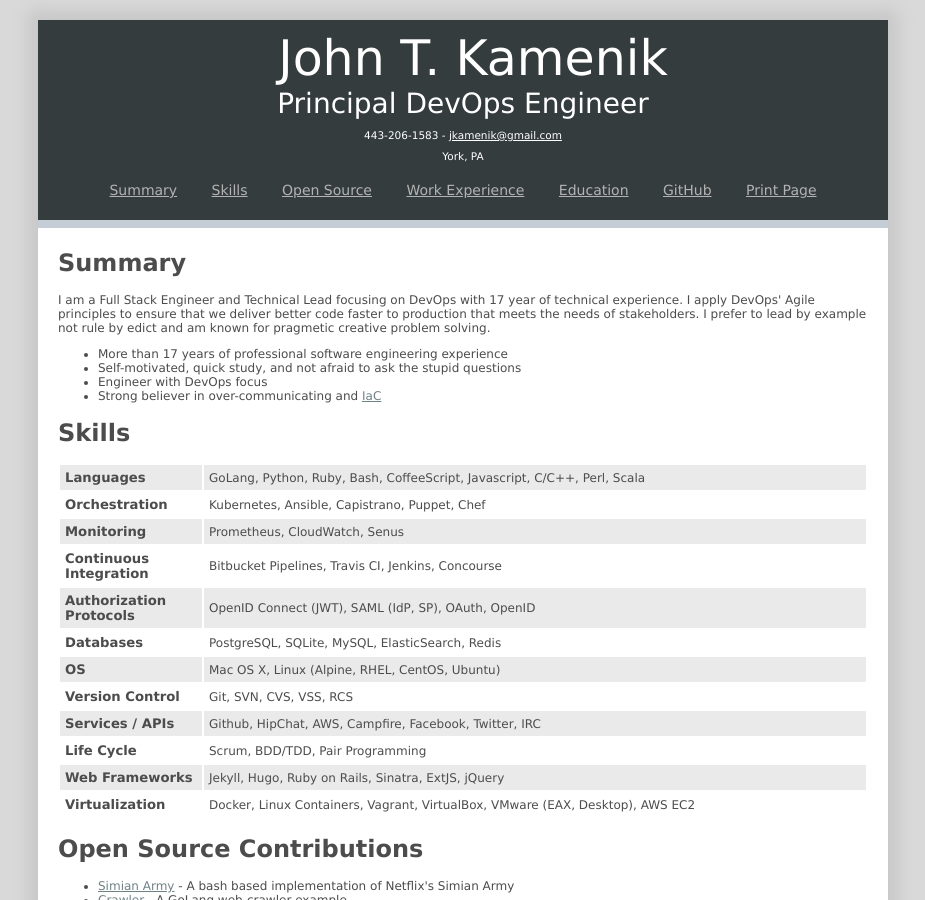
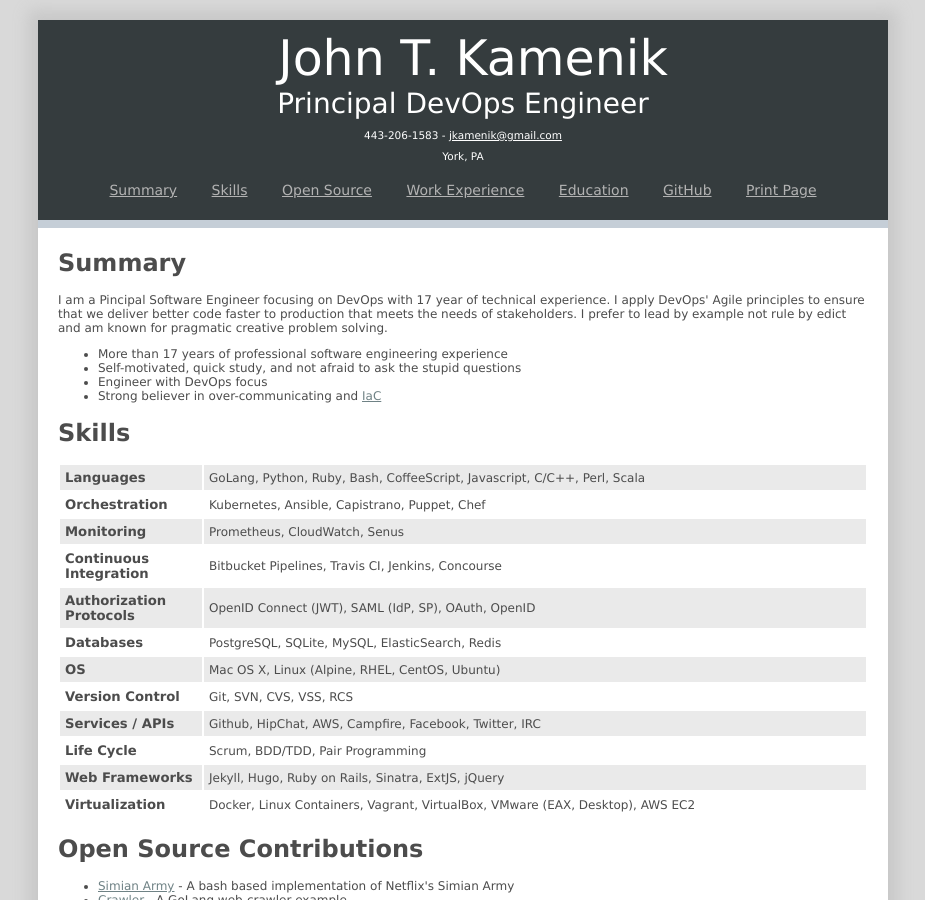
Before and after one commit to srvullupala/Resume, a Jekyll site: the page built from index.html, in a window 1280 px wide and 900 px high. Shown: the whole window, without its empty margins (177-1102 px from the left). Built offline with Jekyll 4.4.1, drawn with Linux system fonts in a browser that asks for light colours; Markdown is read by kramdown in place of the engine named in the settings.

Commit message:
Fixed spelling.

```diff
--- a/_includes/summary.html
+++ b/_includes/summary.html
@@ -1,5 +1,5 @@
 <h1><a name="summary">Summary</a></h1>
-<p>I am a Full Stack Engineer and Technical Lead focusing on DevOps with 17 year of technical experience.  I apply DevOps' Agile principles to ensure that we deliver better code faster to production that meets the needs of stakeholders.  I prefer to lead by example not rule by edict and am known for pragmetic creative problem solving.
+<p>I am a Pincipal Software Engineer focusing on DevOps with 17 year of technical experience.  I apply DevOps' Agile principles to ensure that we deliver better code faster to production that meets the needs of stakeholders.  I prefer to lead by example not rule by edict and am known for pragmatic creative problem solving.
 </p>
 <ul>
     {% for item in site.data.summary %}
```
